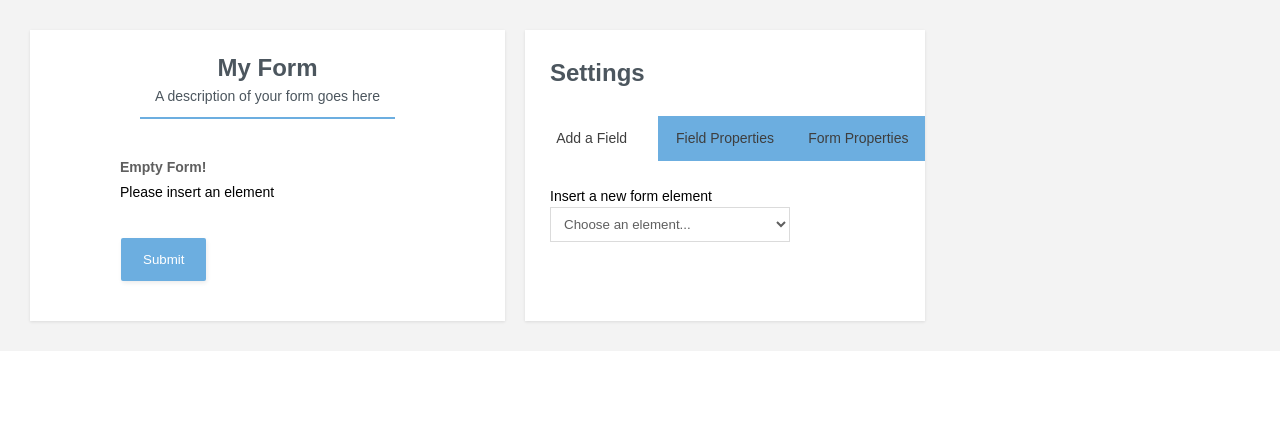
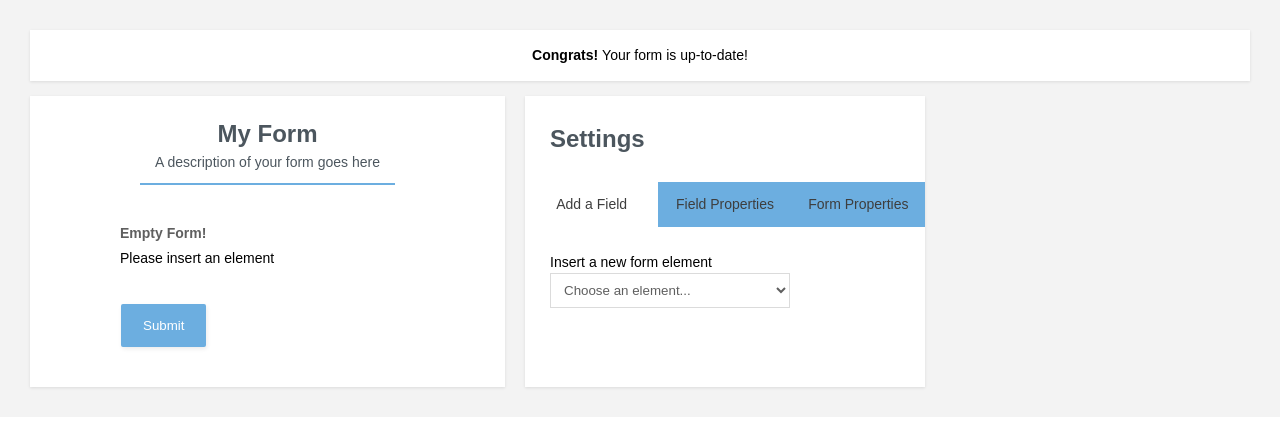
Before and after one commit to jasonlipo/formbuilder, a PHP site: page /formbuilder/src/views/forms_build.html in a window 1280 px wide. Shown: the top 430 px of the page. Run offline with PHP 8.4, Linux system fonts and the light colour scheme.

Commit message:
Add save bar

```diff
--- a/public/css/style.css
+++ b/public/css/style.css
@@ -2,7 +2,7 @@
   margin:0;
   }
   body {font: 14px/1.5 Arial, Helvetica, sans-serif;}
-  .formbuilder-app {background: #f3f3f3;width: 100%;display: flex;position: relative;padding: 30px;box-sizing: border-box;}
+  .formbuilder-app {background: #f3f3f3;width: 100%;display: flex;position: relative;padding: 30px;box-sizing: border-box;flex-wrap: wrap;flex-direction: row;}
   .formbuilder-form {width: 475px;background-color: #ffffff;box-shadow: 0 1px 3px 0 rgba(0, 0, 0, 0.1);}
 
   .formbuilder-settings {
@@ -170,3 +170,12 @@
 .formbuilder-settings-content .ui-tabs-panel {
     padding: 25px;
 }
+
+.formbuilder-save {
+    background-color: #fff;
+    box-shadow: 0 1px 3px 0 rgba(0, 0, 0, 0.1);
+    flex: 0 1 100%;
+    margin-bottom: 15px;
+    padding: 15px;
+    text-align: center;
+}
--- a/public/js/builder/formbuilder.js
+++ b/public/js/builder/formbuilder.js
@@ -3,6 +3,7 @@ function FormBuilder($dom) {
   // Set up
   this.$dom = $dom;
   this.settings = new FormSettings(this);
+  this.save = new FormSave(this);
   this.element_list = FormElementList.all();
 
   // Defaults
@@ -23,7 +24,7 @@ function FormBuilder($dom) {
     this.$form = $form;
     this.reload_form();
     this.settings.init();
-    this.reload_settings();
+    this.save.init();
   }
 
   // Reload form with current settings
--- /dev/null
+++ b/public/js/builder/save.js
@@ -0,0 +1,18 @@
+function FormSave(builder) {
+
+  // DOM elements
+  this.builder = builder;
+  this.$dom = null;
+
+  // Initialise
+  this.init = function () {
+    var $save  = $("<div>", { class: "formbuilder-save" });
+    this.builder.$dom.prepend(
+      $save
+        .append("<b>Congrats! </b>")
+        .append("Your form is up-to-date!")
+    );
+    this.$dom = $save;
+  }
+
+}
--- a/public/js/builder/settings.js
+++ b/public/js/builder/settings.js
@@ -19,6 +19,7 @@ function FormSettings(builder) {
     this.$dom = $settings;
     this.$tab = $body;
     this.make_tabs();
+    this.display();
   }
 
   // Create the three tabs
--- a/src/views/forms_build.html
+++ b/src/views/forms_build.html
@@ -14,6 +14,7 @@
     <script type="text/javascript" src="/public/js/builder/elements/radio.js"></script>
     <script type="text/javascript" src="/public/js/builder/elementlist.js"></script>
     <script type="text/javascript" src="/public/js/builder/settings.js"></script>
+    <script type="text/javascript" src="/public/js/builder/save.js"></script>
     <script type="text/javascript" src="/public/js/builder/formbuilder.js"></script>
     <script type="text/javascript" src="/public/js/builder/index.js"></script>
   </head>
```
